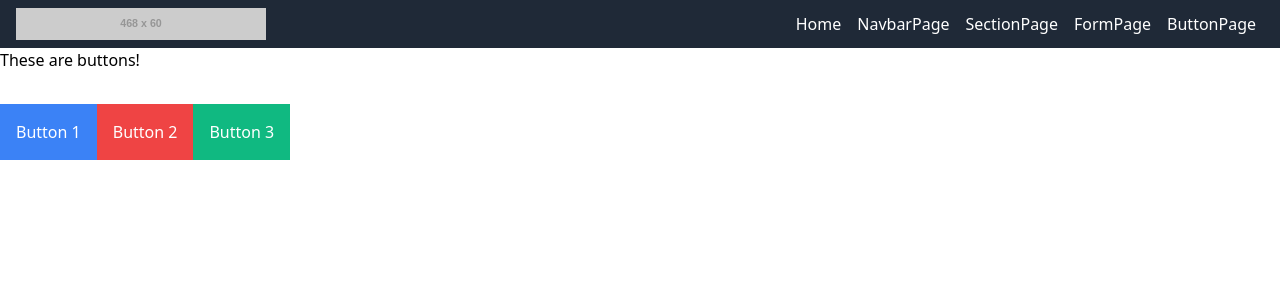
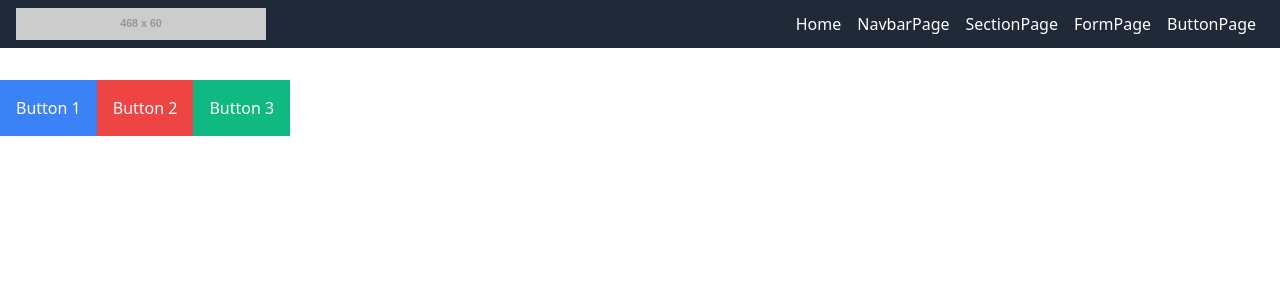
Before and after one commit to kapilannava/react-tailwind-component-library, a React (Create React App) app: page /ButtonPage in a window 1280 px wide. Shown: the top 300 px of the page. Built offline with nearby package versions, Linux system fonts and the light colour scheme.

Commit message:
test commit

```diff
--- a/src/ButtonPage.js
+++ b/src/ButtonPage.js
@@ -5,7 +5,6 @@ import Button from './components/Button'
 const ButtonPage = () => {
     return (
         <div>
-            These are buttons!
             <div className="py-4"></div>
             <Button bgColor="blue">Button 1</Button>
             <Button bgColor="red">Button 2</Button>
```
